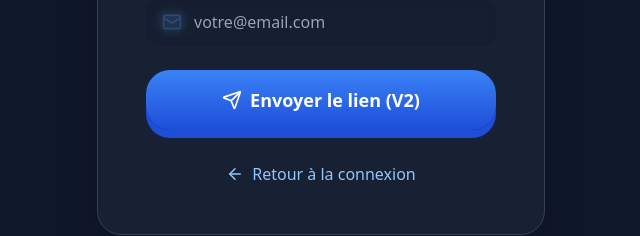
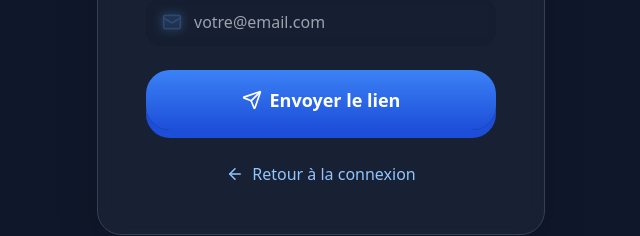
Before and after one commit to AlexAnsart/Novlearn, a Next.js app in the folder frontend/: page /auth/forgot-password in a window 1280 px wide. Shown: the part 386-622 px from the top of the page, without its empty margins (319-959 px from the left). Built offline with nearby package versions, Linux system fonts and the light colour scheme; no server answers.

Commit message:
Mise à jour du texte du bouton d'envoi de lien dans la page de réinitialisation de mot de passe. Ajout d'une étiquette de progression pour le tutoriel interactif.

```diff
--- a/frontend/app/auth/forgot-password/page.tsx
+++ b/frontend/app/auth/forgot-password/page.tsx
@@ -94,7 +94,7 @@ export default function ForgotPasswordPage() {
             ) : (
               <Send size={20} />
             )}
-            Envoyer le lien (V2)
+            Envoyer le lien
           </button>
         </form>
 
--- a/frontend/app/components/ui/InteractiveTutorial.tsx
+++ b/frontend/app/components/ui/InteractiveTutorial.tsx
@@ -184,6 +184,7 @@ export const InteractiveTutorial = () => {
         last: "C'est parti !",
         next: "Suivant",
         skip: "Passer le tutoriel",
+        nextLabelWithProgress: "Suivant ({step}/8)",
       }}
     />
   );
```
